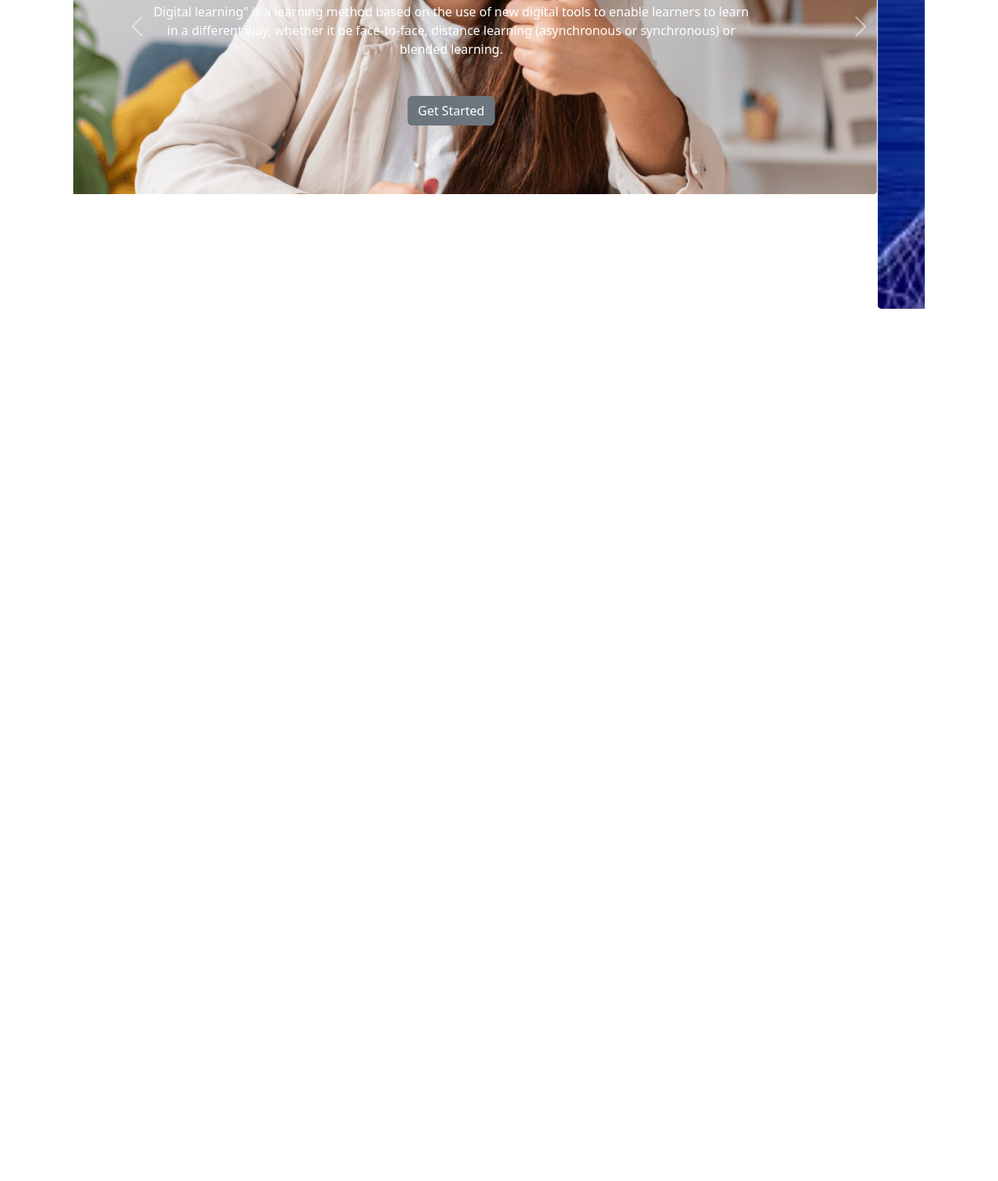
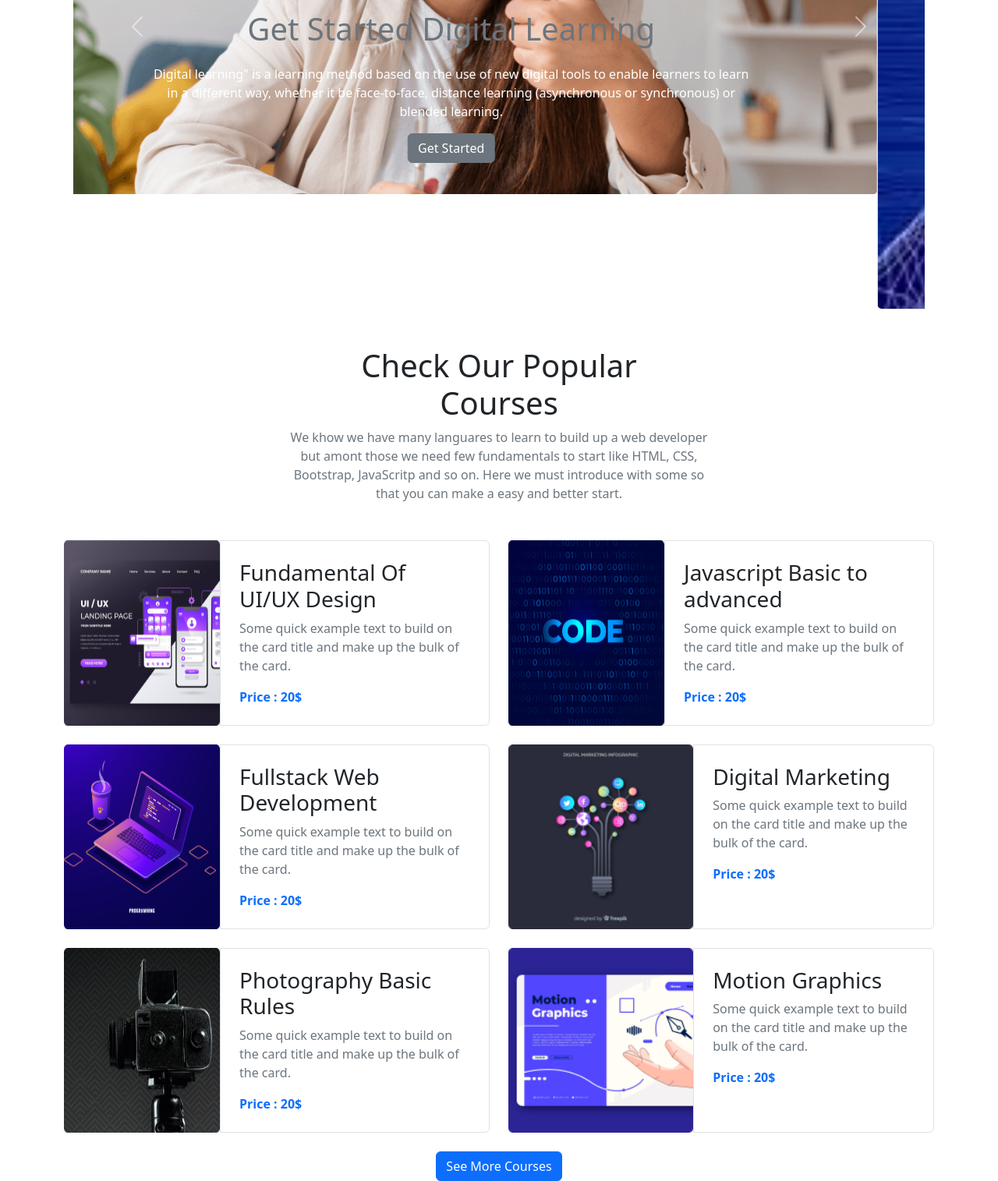
Before and after one commit to AkibulHasanMamun/3rd-Assignment, a plain HTML site: page index.html in a window 1280 px wide. Shown: the part 454-1969 px from the top of the page at 78% size. Before the commit the page ends 851 px from the top, so only its background shows below. Drawn offline with nearby package versions, Linux system fonts and the light colour scheme.

Commit message:
course artical part done

```diff
--- a/index.html
+++ b/index.html
@@ -54,9 +54,9 @@
                 <div class="carousel-inner">
                     <div class="carousel-item active ">
                         <img src="images/cover/cover-1.png" class="d-block w-100 " alt="...">
-                        <div class="carousel-caption d-none d-md-block mb-5">
-                            <h1 class="text-secondary mb-5">Get Started Digital Learning</h1>
-                            <p class="mb-5">Digital learning" is a learning method based on the use of new digital tools
+                        <div class="carousel-caption ">
+                            <p class="text-secondary fs-1 mt-5">Get Started Digital Learning</p>
+                            <p>Digital learning" is a learning method based on the use of new digital tools
                                 to enable learners to learn in a different way, whether it be face-to-face, distance
                                 learning (asynchronous or synchronous) or blended learning.</p>
                             <button type="button" class="btn btn-secondary">Get Started</button>
@@ -64,18 +64,18 @@
                     </div>
                     <div class="carousel-item ">
                         <img src="images/cover/cover-4.jpg" class="d-block w-100 border rounded" alt="...">
-                        <div class="carousel-caption d-none d-md-block mb-5">
-                            <h1 class="text-light mb-5">Be Ready to Connect the Digital World</h1>
-                            <p class="mb-5">The digital tech movement is rapidly advancing and with that can come
+                        <div class="carousel-caption">
+                            <h1 class="text-light">Be Ready to Connect the Digital World</h1>
+                            <p>The digital tech movement is rapidly advancing and with that can come
                                 some challenges with digital literacy in the workplace. </p>
                             <button type="button" class="btn btn-secondary">Get Started</button>
                         </div>
                     </div>
                     <div class="carousel-item">
                         <img src="images/cover/cover-3.jpg" class="d-block w-100 border rounded" alt="...">
-                        <div class="carousel-caption d-none d-md-block ">
-                            <h1 class="text-secondary mb-5">Digital Ideas Give Better Feel of Life</h1>
-                            <p class="mb-5">Engage in a global audience through online publishing. These days, students
+                        <div class="carousel-caption">
+                            <h1 class="text-secondary">Digital Ideas Give Better Feel of Life</h1>
+                            <p>Engage in a global audience through online publishing. These days, students
                                 should not only share their research and ideas through technology within a classroom but
                                 also to the world.
                             </p>
@@ -99,6 +99,86 @@
                 <!-- slide start form here -->
     </header>
 
+    <main>
+
+        <section class="container mt-5">
+            <h1 class="text-center mb-2">Check Our Popular <br>Courses</h1>
+            <p class="w-50 m-auto text-center text-secondary  mb-2">We khow we have many languares to learn to build up
+                a web developer but amont those we need few fundamentals to start like HTML, CSS, Bootstrap, JavaScritp
+                and so on. Here we must introduce with some so that you can make a easy and better start.</p>
+        </section>
+
+
+        <!-- our courses articles start -->
+        <section class="container mt-5">
+            <div class="row row-cols-1 row-cols-lg-2 g-4">
+                <div class="col d-flex flex-column flex-md-row flex-lg-row">
+                    <img src="images/course/course-1.png" alt="">
+                    <div class="p-4 border rounded-end">
+                        <h3>Fundamental Of UI/UX Design</h3>
+                        <p class="text-secondary">Some quick example text to build on the card title and make up the
+                            bulk of the card.</p>
+                        <span class="text-primary fw-bold">Price : 20$</span>
+                    </div>
+                </div>
+                <div class="col d-flex flex-column flex-md-row flex-lg-row">
+                    <img src="images/course/course-2.png" alt="">
+                    <div class="p-4 border rounded-end">
+                        <h3>Javascript Basic to advanced</h3>
+                        <p class="text-secondary">Some quick example text to build on the card title and make up the
+                            bulk of the card.</p>
+                        <span class="text-primary fw-bold">Price : 20$</span>
+                    </div>
+                </div>
+                <div class="col d-flex flex-column flex-md-row flex-lg-row">
+                    <img src="images/course/course-3.png" alt="">
+                    <div class="p-4 border rounded-end">
+                        <h3>Fullstack Web Development</h3>
+                        <p class="text-secondary">Some quick example text to build on the card title and make up the
+                            bulk of the card.</p>
+                        <span class="text-primary fw-bold">Price : 20$</span>
+                    </div>
+                </div>
+                <div class="col d-flex flex-column flex-md-row flex-lg-row">
+                    <img src="images/course/course-4.png" alt="">
+                    <div class="p-4 border rounded-end">
+                        <h3>Digital Marketing</h3>
+                        <p class="text-secondary">Some quick example text to build on the card title and make up the
+                            bulk of the card.</p>
+                        <span class="text-primary fw-bold">Price : 20$</span>
+                    </div>
+                </div>
+                <div class="col d-flex flex-column flex-md-row flex-lg-row">
+                    <img src="images/course/course-5.png" alt="">
+                    <div class="p-4 border rounded-end">
+                        <h3>Photography Basic Rules</h3>
+                        <p class="text-secondary">Some quick example text to build on the card title and make up the
+                            bulk of the card.</p>
+                        <span class="text-primary fw-bold">Price : 20$</span>
+                    </div>
+                </div>
+                <div class="col d-flex flex-column flex-md-row flex-lg-row">
+                    <img src="images/course/course-6.png" alt="">
+                    <div class="p-4 border rounded-end">
+                        <h3>Motion Graphics</h3>
+                        <p class="text-secondary">Some quick example text to build on the card title and make up the
+                            bulk of the card.</p>
+                        <span class="text-primary fw-bold">Price : 20$</span>
+                    </div>
+                </div>
+
+            </div>
+
+            <div class="container d-flex justify-content-center mt-4">
+                <button class="btn btn-primary " type="submit">See More Courses</button>
+            </div>
+
+        </section>
+        <!-- our courses articles end -->
+
+
+    </main>
+
 
 
     <!-- Bootstrap JavaScript link -->
```
